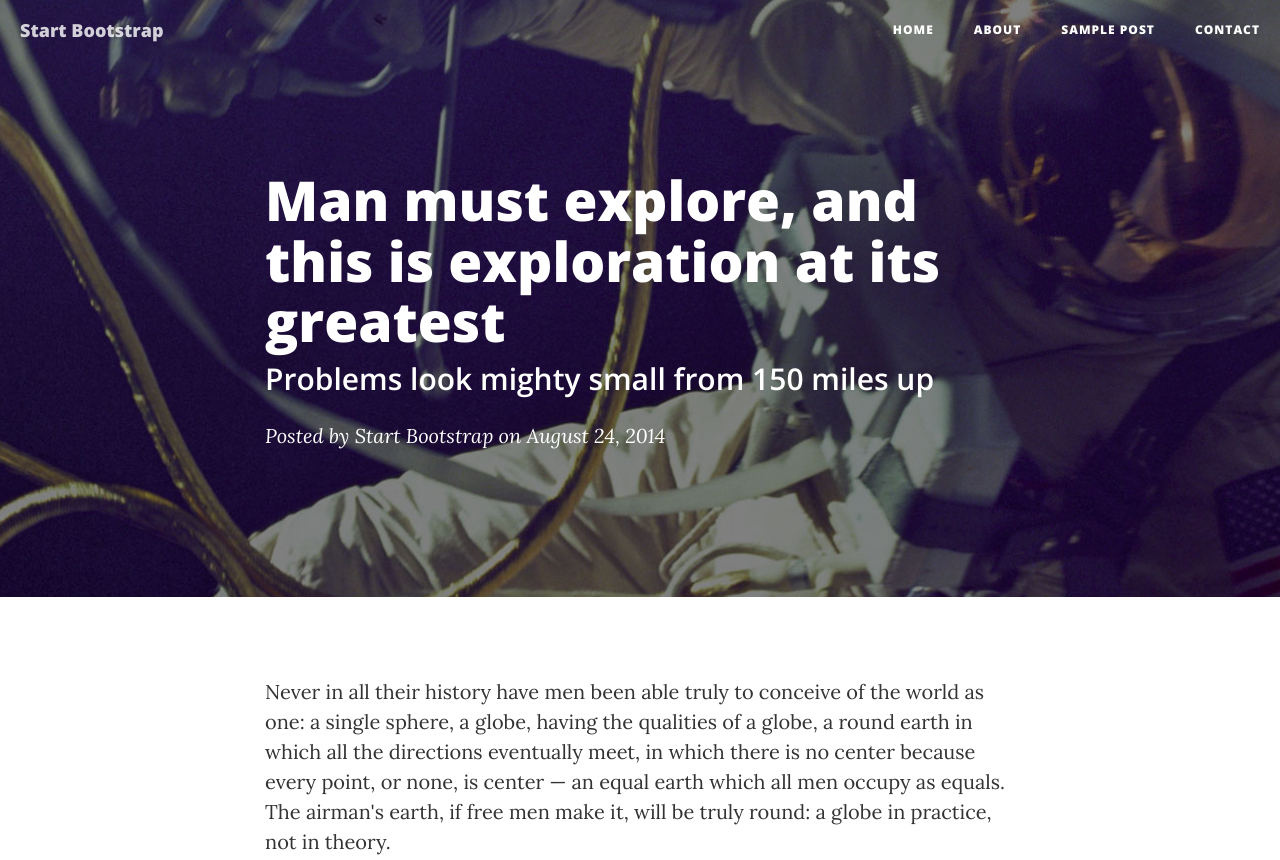
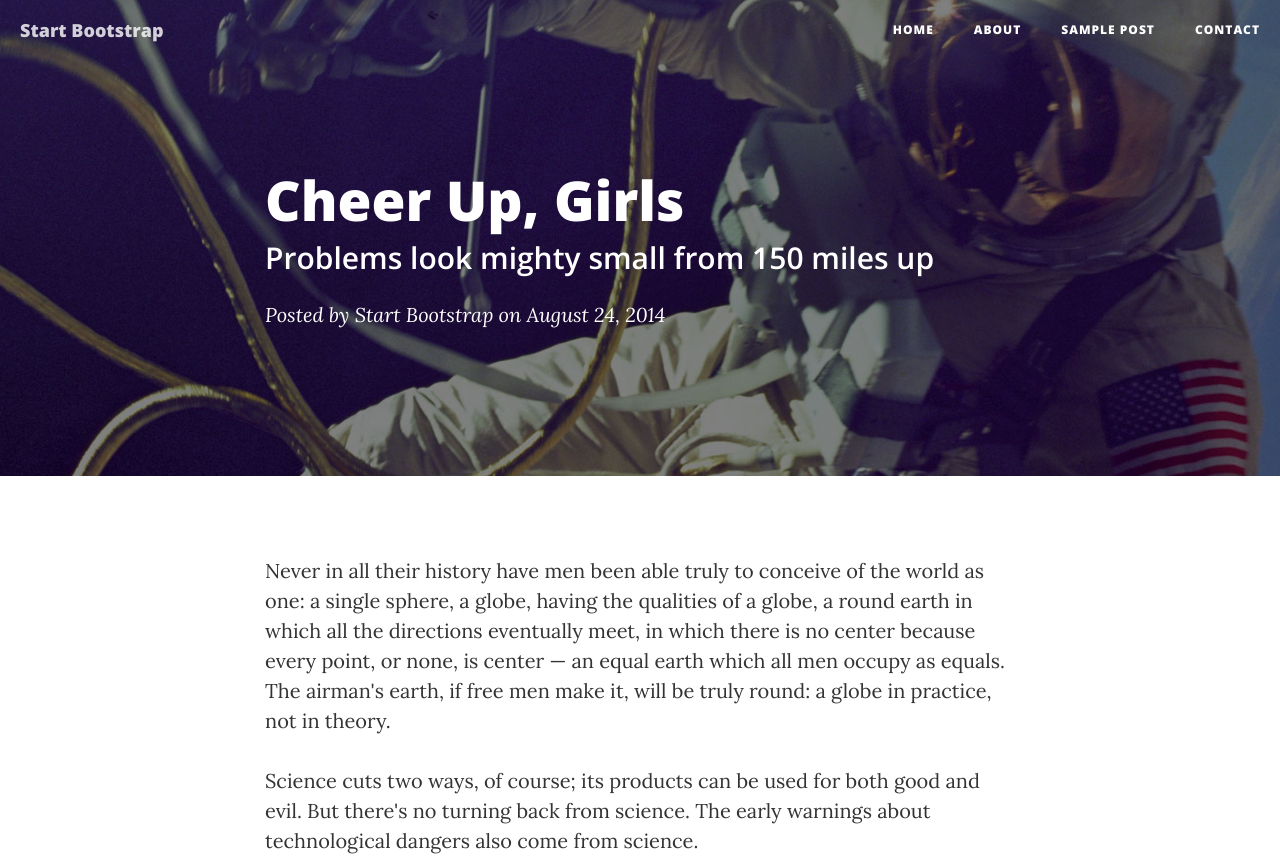
Before and after one commit to wykee-code/GirlsCodingDayDemo, a website: page post.html in a window 1280 px wide. Shown: the top 860 px of the page. Drawn offline with nearby package versions, Linux system fonts and the light colour scheme.

Commit message:
man to girls
cheer up

```diff
--- a/post.html
+++ b/post.html
@@ -74,7 +74,7 @@
             <div class="row">
                 <div class="col-lg-8 col-lg-offset-2 col-md-10 col-md-offset-1">
                     <div class="post-heading">
-                        <h1>Man must explore, and this is exploration at its greatest</h1>
+                        <h1>Cheer Up, Girls</h1>
                         <h2 class="subheading">Problems look mighty small from 150 miles up</h2>
                         <span class="meta">Posted by <a href="#">Start Bootstrap</a> on August 24, 2014</span>
                     </div>
```
Also changed, not shown: index.html (+1 -1 lines).
